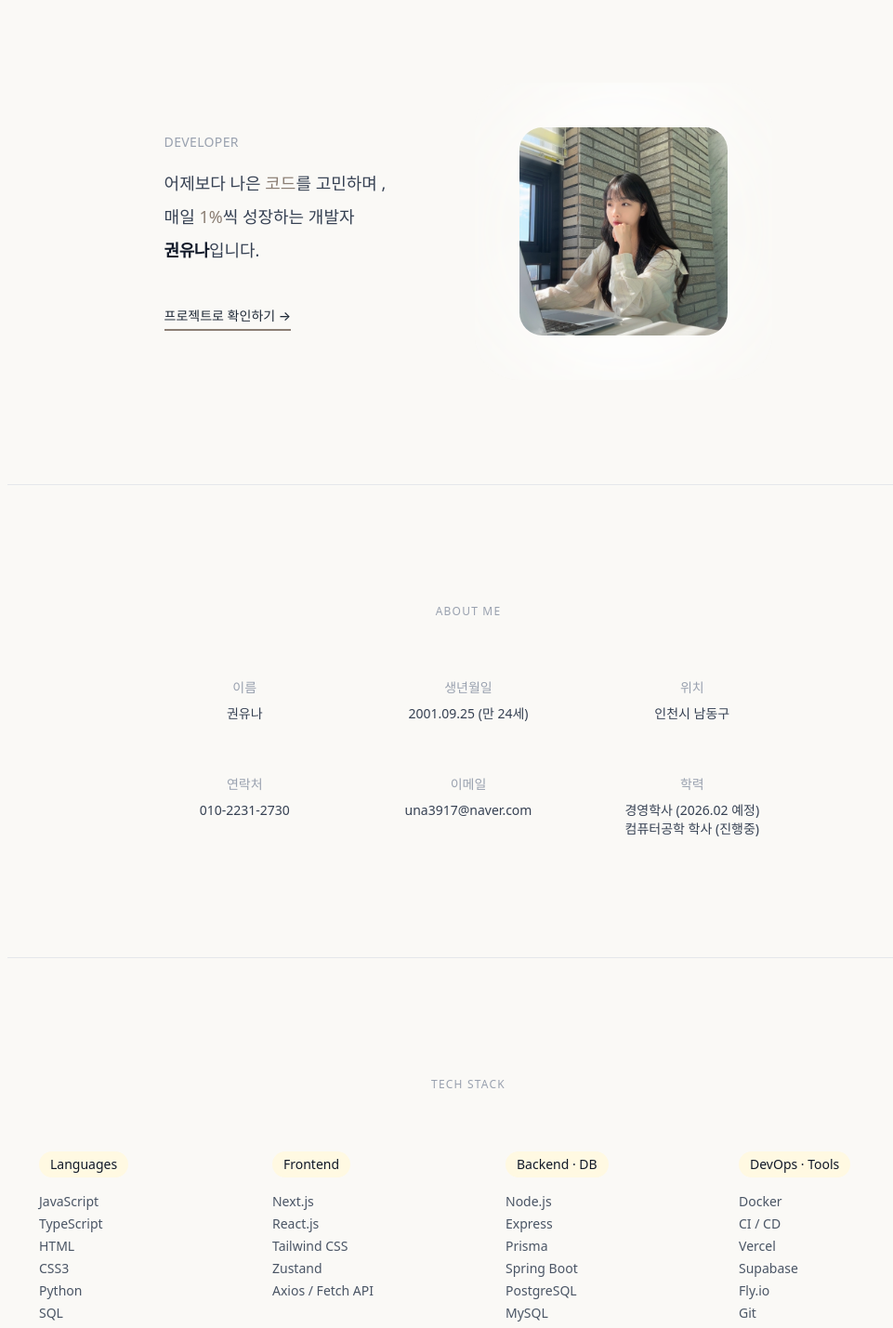
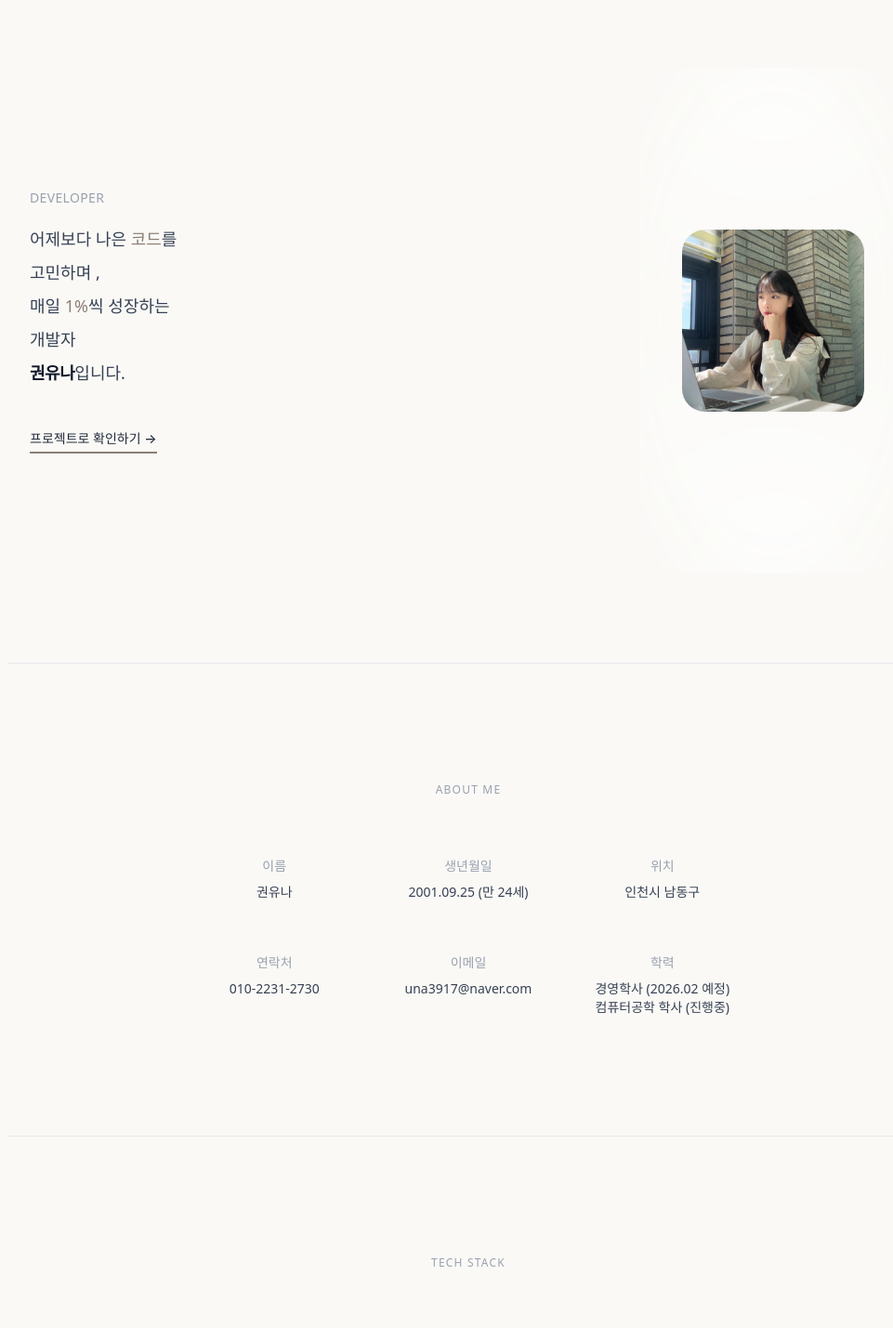
Before and after one commit to yuna0310k-SSONG/portfolio_, a Next.js app: page / in a window 1280 px wide. Shown: the part 80-1509 px from the top of the page at 93% size, without its empty margins (136-1097 px from the left). Built offline with nearby package versions, Linux system fonts and the light colour scheme.

Commit message:
20260122-5

```diff
--- a/components/AboutSection.tsx
+++ b/components/AboutSection.tsx
@@ -16,10 +16,10 @@ const aboutItems = [
 
 export default function AboutSection() {
   return (
-    <section id="about" className="py-32 border-t border-gray-200">
+    <section id="about" className="py-24 sm:py-32 px-4 sm:px-6 border-t border-gray-200">
       <div className="flex flex-col items-center text-center">
         <motion.h2
-          className="text-xs tracking-widest text-gray-400 mb-16"
+          className="text-xs tracking-widest text-gray-400 mb-10 sm:mb-16"
           initial={{ opacity: 0, y: 10 }}
           whileInView={{ opacity: 1, y: 0 }}
           viewport={{ once: true }}
@@ -29,7 +29,7 @@ export default function AboutSection() {
         </motion.h2>
 
         <motion.div
-          className="grid grid-cols-1 sm:grid-cols-2 md:grid-cols-3 gap-x-24 gap-y-14 max-w-4xl"
+          className="grid grid-cols-1 sm:grid-cols-2 md:grid-cols-3 gap-x-8 sm:gap-x-16 gap-y-8 sm:gap-y-14 max-w-4xl"
           initial={{ opacity: 0, y: 20 }}
           whileInView={{ opacity: 1, y: 0 }}
           viewport={{ once: true }}
--- a/components/HeroSection.tsx
+++ b/components/HeroSection.tsx
@@ -5,12 +5,12 @@ import Image from "next/image";
 
 export default function HeroSection() {
   return (
-    <section className="py-28">
-      <div className="flex flex-col md:flex-row justify-center items-center gap-24">
-        <div className="max-w-xl">
+    <section className="py-20 sm:py-24 px-4 sm:px-6">
+      <div className="flex flex-col-reverse md:flex-row justify-between items-center gap-10 sm:gap-12 md:gap-24">
+        <div className="max-w-xl text-center md:text-left">
           <p className="text-sm text-gray-400 mb-4 tracking-wide">DEVELOPER</p>
 
-          <p className="text-gray-700 text-lg leading-loose mb-10">
+          <p className="text-gray-700 text-base sm:text-lg leading-relaxed sm:leading-loose mb-8 sm:mb-10">
             어제보다 나은{" "}
             <span className="text-[#8B7E74] font-medium">코드</span>를 고민하며
 ,<br />
@@ -32,13 +32,13 @@ export default function HeroSection() {
           </Link>
         </div>
 
-        <div className="flex justify-center md:justify-end">
-          <div className="relative  fade-mask">
+        <div className="flex justify-center md:justify-end w-full">
+          <div className="relative w-60 h-[28rem] sm:w-72 sm:h-[34rem] fade-mask">
             <Image
               src="/yuna2.jpg"
               alt="프로필 사진"
-              width={320}
-              height={320}
+              width={280}
+              height={280}
               priority
               className="object-cover transform scale-[0.7] rounded-[2.2rem]"
             />
--- a/components/ProjectsSection.tsx
+++ b/components/ProjectsSection.tsx
@@ -7,10 +7,10 @@ import { projects } from "@/data/projects";
 
 export default function ProjectsSection() {
   return (
-    <section id="projects" className="py-32 border-t border-gray-200">
+    <section id="projects" className="py-24 sm:py-32 px-4 sm:px-6 border-t border-gray-200">
       <div className="flex flex-col items-center">
         <motion.h2
-          className="text-xs tracking-widest text-gray-400 mb-16"
+          className="text-xs tracking-widest text-gray-400 mb-10 sm:mb-16"
           initial={{ opacity: 0, y: 10 }}
           whileInView={{ opacity: 1, y: 0 }}
           viewport={{ once: true }}
@@ -19,18 +19,18 @@ export default function ProjectsSection() {
           PROJECTS
         </motion.h2>
 
-        <div className="w-full max-w-4xl space-y-24">
+        <div className="w-full max-w-4xl space-y-14 sm:space-y-24">
           {projects.map((project, idx) => (
             <motion.div
               key={project.id}
-              className="grid grid-cols-1 md:grid-cols-5 gap-12 items-start"
+              className="grid grid-cols-1 md:grid-cols-5 gap-8 sm:gap-12 items-start"
               initial={{ opacity: 0, y: 20 }}
               whileInView={{ opacity: 1, y: 0 }}
               viewport={{ once: true }}
               transition={{ duration: 0.8, delay: idx * 0.1 }}
             >
               <div className="md:col-span-2">
-                <div className="relative w-full h-44 bg-gray-100 rounded-xl overflow-hidden shadow-sm">
+                <div className="relative w-full h-40 sm:h-44 bg-gray-100 rounded-xl overflow-hidden shadow-sm">
                   <Image
                     src={
                       process.env.NEXT_PUBLIC_BASE_PATH
--- a/components/StudyLogSection.tsx
+++ b/components/StudyLogSection.tsx
@@ -2,21 +2,21 @@
 
 export default function StudyLogSection() {
   return (
-    <section id="study-log" className="py-40 border-t border-gray-200 text-center">
+    <section id="study-log" className="py-24 sm:py-40 px-4 sm:px-6 border-t border-gray-200 text-center">
       <h2 className="text-xs tracking-widest text-gray-400 mb-6">STUDY LOG</h2>
 
-      <p className="text-gray-600 mb-16 leading-relaxed">
+      <p className="text-gray-600 mb-10 sm:mb-16 leading-relaxed">
         배운 내용을 기록하고,
         <br />
         생각을 정리하며 천천히 쌓아가고 있습니다.
       </p>
 
-      <div className="flex flex-col sm:flex-row justify-center gap-10">
+      <div className="flex flex-col sm:flex-row justify-center gap-6 sm:gap-10">
         <a
           href="https://github.com/yuna0310k-SSONG"
           target="_blank"
           rel="noopener noreferrer"
-          className="group w-64 border border-gray-200 rounded-2xl px-8 py-10 hover:bg-white transition"
+          className="group w-64 border border-gray-200 rounded-2xl px-6 py-8 sm:px-8 sm:py-10 hover:bg-white transition"
         >
           <p className="text-sm font-medium text-gray-900 mb-2">GitHub</p>
           <p className="text-sm text-gray-600 leading-relaxed">
@@ -34,7 +34,7 @@ export default function StudyLogSection() {
           href="https://www.notion.so/CI-CD-React-Node-25e5cd6cb2f18067addce2eccb22ad98?source=copy_link"
           target="_blank"
           rel="noopener noreferrer"
-          className="group w-64 border border-gray-200 rounded-2xl px-8 py-10 hover:bg-white transition"
+          className="group w-64 border border-gray-200 rounded-2xl px-6 py-8 sm:px-8 sm:py-10 hover:bg-white transition"
         >
           <p className="text-sm font-medium text-gray-900 mb-2">Notion</p>
           <p className="text-sm text-gray-600 leading-relaxed">
--- a/components/TechStackSection.tsx
+++ b/components/TechStackSection.tsx
@@ -41,10 +41,10 @@ const stackCategories = [
 
 export default function TechStackSection() {
   return (
-    <section className="py-32 border-t border-gray-200">
+    <section className="py-24 sm:py-32 px-4 sm:px-6 border-t border-gray-200">
       <div className="flex flex-col items-center text-center">
         <motion.h2
-          className="text-xs tracking-widest text-gray-400 mb-16"
+          className="text-xs tracking-widest text-gray-400 mb-10 sm:mb-16"
           initial={{ opacity: 0, y: 10 }}
           whileInView={{ opacity: 1, y: 0 }}
           viewport={{ once: true }}
@@ -54,7 +54,7 @@ export default function TechStackSection() {
         </motion.h2>
 
         <motion.div
-          className="grid grid-cols-1 sm:grid-cols-2 md:grid-cols-4 gap-x-20 gap-y-14 max-w-5xl text-left"
+          className="grid grid-cols-1 sm:grid-cols-2 md:grid-cols-4 gap-x-8 sm:gap-x-16 gap-y-8 sm:gap-y-14 max-w-5xl text-left"
           initial={{ opacity: 0, y: 20 }}
           whileInView={{ opacity: 1, y: 0 }}
           viewport={{ once: true }}
```
